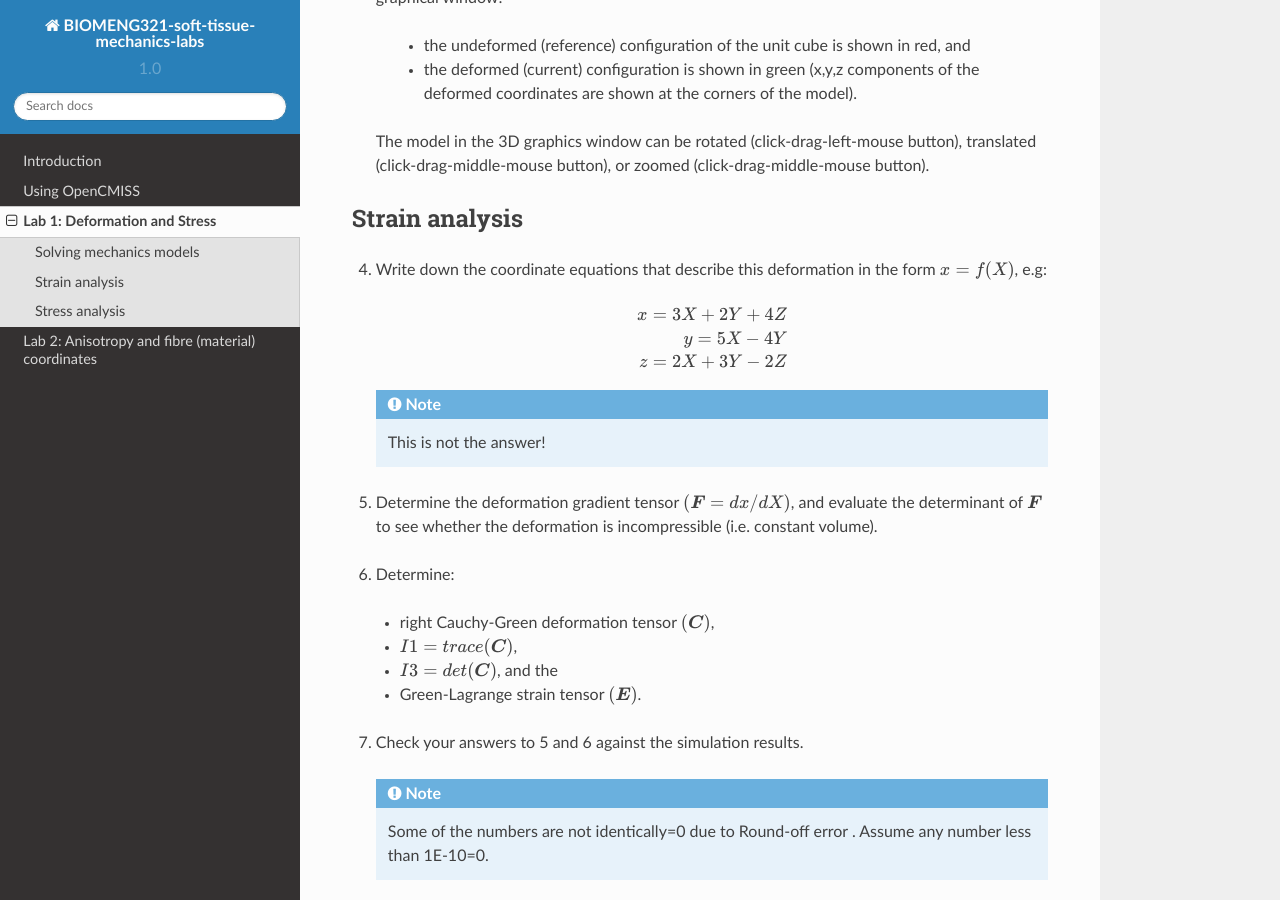
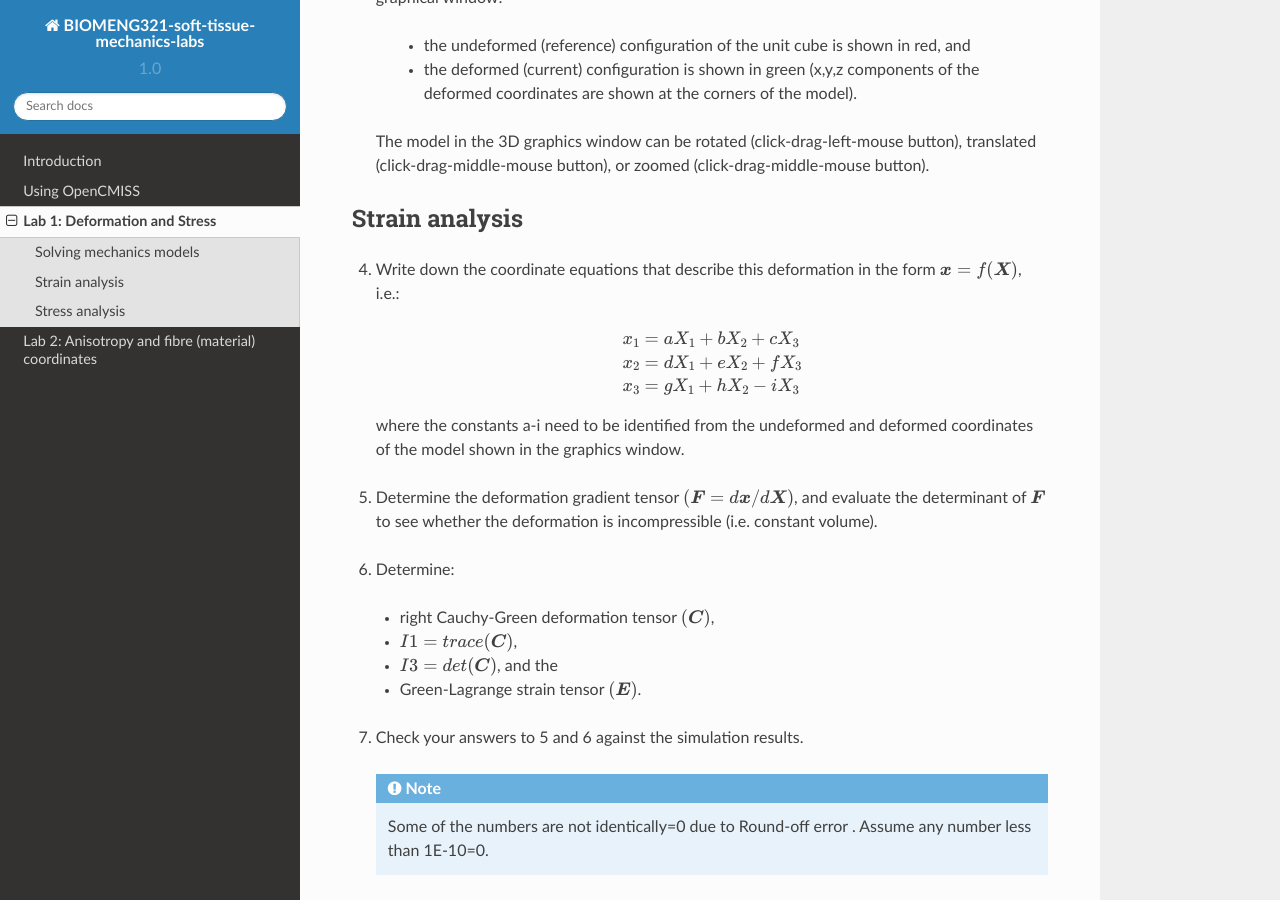
Before and after one commit to mpnash/soft-tissue-mechanics-labs, a Sphinx documentation site: the page built from docs/source/lab1.rst, in a window 1280 px wide and 900 px high, scrolled down 930 px. Built offline with Sphinx 7.4.7 and the Read the Docs theme 2.0.0, drawn with Linux system fonts in a browser that asks for light colours.

Commit message:
Updating lab1 instructions

```diff
--- a/docs/source/lab1.rst
+++ b/docs/source/lab1.rst
@@ -47,23 +47,20 @@ Solving mechanics models
 Strain analysis
 ===============
 
-4. Write down the coordinate equations that describe this deformation in the form :math:`x=f(X)`, e.g:
+4. Write down the coordinate equations that describe this deformation in the form :math:`\boldsymbol{x}=f(\boldsymbol{X})`, i.e.:
 
   .. math::
 
-    x = 3X + 2Y + 4Z
+    x_1 &= aX_1 + bX_2 + cX_3\\
+    x_2 &= dX_1 + eX_2 + fX_3\\
+    x_3 &= gX_1 + hX_2 - iX_3
 
-    y = 5X - 4Y
+  where the constants a-i need to be identified from the undeformed and deformed coordinates of the model shown in the graphics window.
 
-    z = 2X + 3Y - 2Z
-
-  .. Note::
-
-      This is not the answer!
 
 |vspace|
 
-5. Determine the deformation gradient tensor :math:`(\boldsymbol{F}=dx/dX)`, and evaluate the determinant of :math:`\boldsymbol{F}` to see whether the deformation is incompressible (i.e. constant volume).
+5. Determine the deformation gradient tensor :math:`(\boldsymbol{F}=d\boldsymbol{x}/d\boldsymbol{X})`, and evaluate the determinant of :math:`\boldsymbol{F}` to see whether the deformation is incompressible (i.e. constant volume).
 
 |vspace|
 
@@ -93,7 +90,6 @@ Strain analysis
 
 |vspace|
 
-
 ===============
 Stress analysis
 ===============
--- a/docs/source/running_OpenCMISS.rst
+++ b/docs/source/running_OpenCMISS.rst
@@ -7,14 +7,14 @@ Using OpenCMISS
 .. toctree::
    :maxdepth: 2
 
-This lab will make use of the `OpenCMISS <http://opencmiss.org/>`_ computational modelling software being developed at the `Auckland Bioengineering Institute <http://www.abi.auckland.ac.nz/en.html>`_. This software includes a computational back-end named iron that runs simulations, and a font-end gui named Neon that is used to visualise the results. For the purpose of these labs, we will only be interacting with the Neon gui that has been setup with a series of simple computational models for analysing stresses and strains in isotropic and anisotropic materials.
+This lab will make use of the `OpenCMISS <http://opencmiss.org/>`_ computational modelling software being developed at the `Auckland Bioengineering Institute <http://www.abi.auckland.ac.nz/en.html>`_. This software includes a computational back-end named Iron that runs simulations, and a font-end graphical user interface (GUI) named Neon that is used to visualise the results. For the purpose of these labs, we will only be interacting with the Neon GUI that has been set up with a series of simple computational models for analysing stresses and strains in isotropic and anisotropic materials.
 
 .. _starting-neon:
 
 =======================
 Starting OpenCMISS Neon
 =======================
-Neon can be run from the start menu. When the program starts, you will be prompted to select a lab as shown in the screenshots below.
+Neon can be run from the start menu. When the program starts, you will be prompted to select a lab as shown in the screenshot below.
 
 .. image:: images/selecting_a_lab.png
 
```
Also changed, not shown: docs/source/images/model_drop_down_menu.png, docs/source/images/problem_editor.png, docs/source/images/running_models.png, docs/source/images/selecting_a_lab.png.
